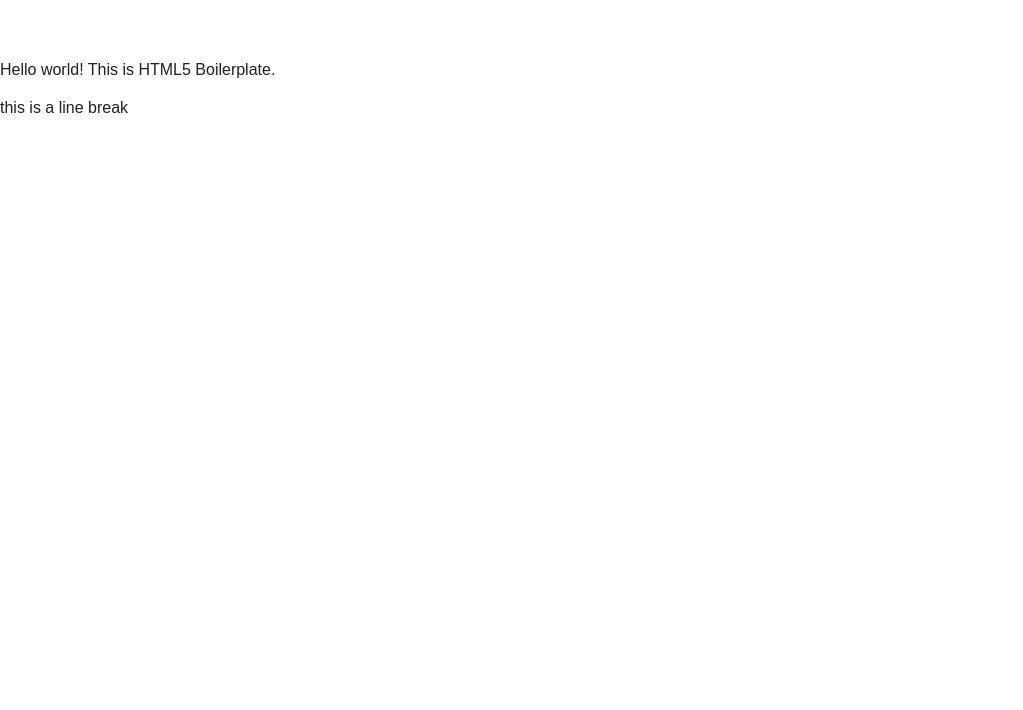
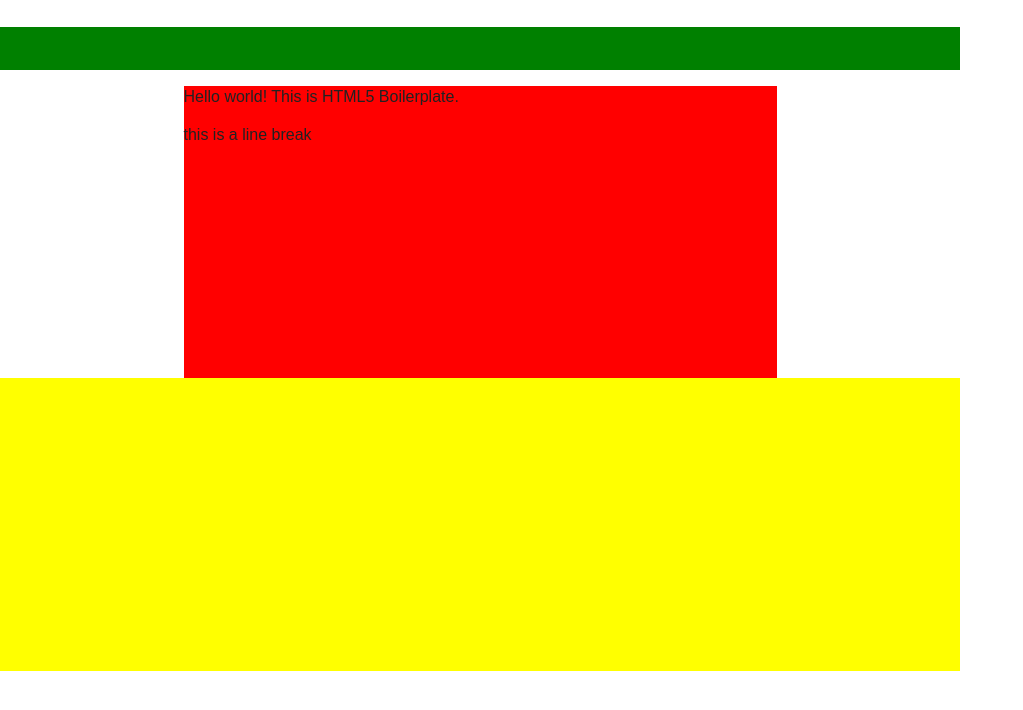
Before and after one commit to ankit1364/homepage, a plain HTML site: page src/index.html in a window 1280 px wide. Shown: the whole page, without its empty margins (0-1023 px from the left). Drawn offline with nearby package versions, Linux system fonts and the light colour scheme; files that its build step writes are made by us from their sources.

Commit message:
Edited for navbar

```diff
--- a/src/css/main.css
+++ b/src/css/main.css
@@ -82,20 +82,21 @@ body{
 	width:960px;
 
 }
+
 #navbarcontainer{
 	height:140px;
 	width:960px;
-	backgorud-color:blue;
+	background-color:blue;
 }
 
 #navbar{
 	height:43px;
 	width:960px;
-	backgourd-color:green;
-
+	background-color:green;
+	margin-top: 27px;
 }
 
-#contaiber{
+#container{
 	height:292px;
 	width:593px;
 	margin-left:auto;
@@ -103,7 +104,7 @@ body{
 	background-color:red;
 }
 
-#bottomconrainer{
+#bottomcontainer{
 	height:293px;
 	width:960px;
 	background-color:yellow;
```
